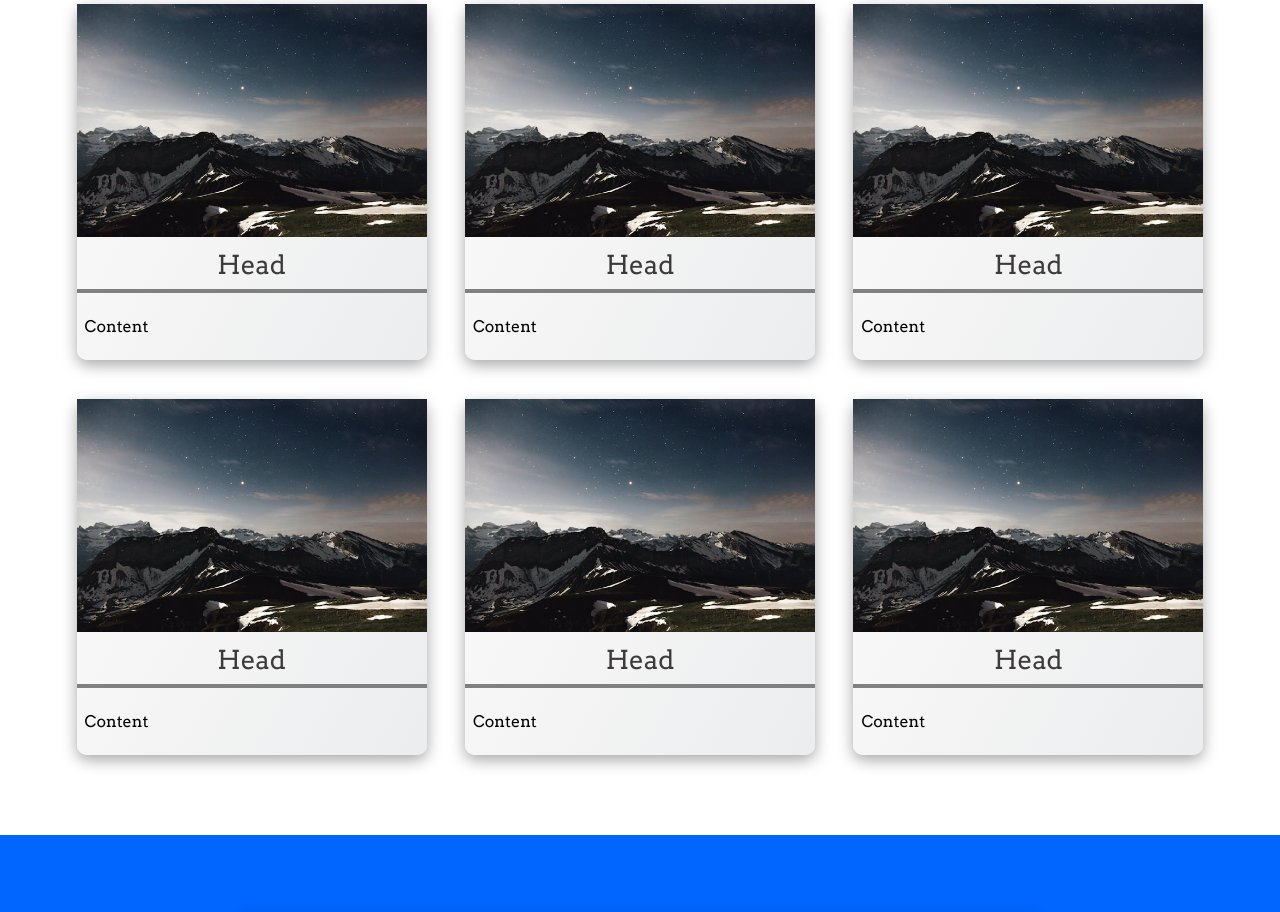
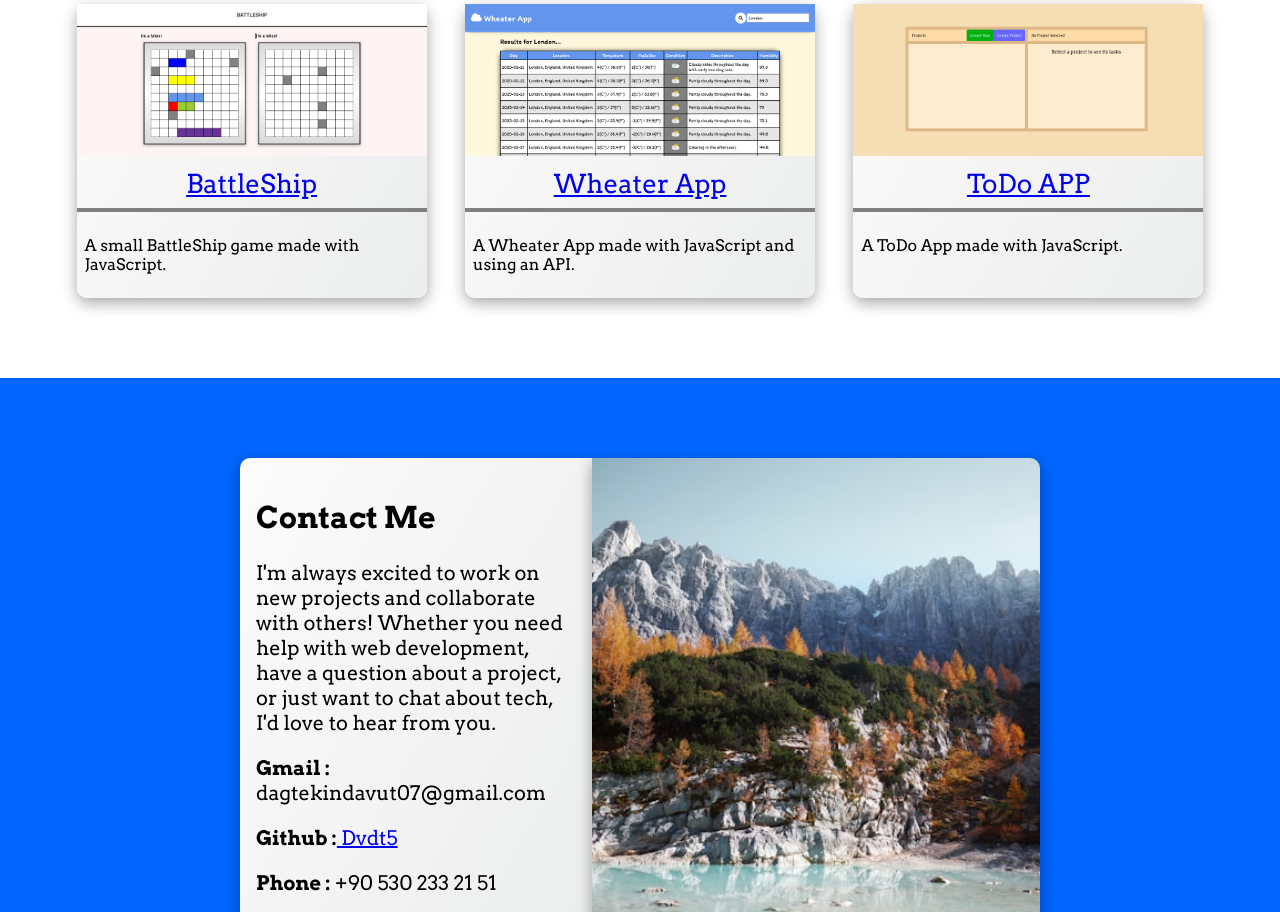
Before and after one commit to Dvdt5/Odin_Project---HomePage, a plain HTML site: page index.html in a window 1280 px wide. Shown: the part 1356-2268 px from the top of the page. Drawn offline with Linux system fonts and the light colour scheme; a web font is replaced by a local one.

Commit message:
added content

```diff
--- a/index.html
+++ b/index.html
@@ -15,7 +15,7 @@
 
         <section id="about">
             <div id="about-picture">
-                <img src="imgs/placeholder1.jpg" alt="ProfilePicture">
+                <img src="imgs/photo.jpeg" alt="ProfilePicture">
             </div>
             <div id="about-text">
                 <h2>About Me</h2>
@@ -55,57 +55,30 @@
         <section id="my-work">
             <h2 id="my-work-header">My Work</h2>
             <div class="my-work-card">
-                <img class="my-work-img" src="imgs/my-work-placeholder.jpg" alt="my-work-placeholder">
+                <img class="my-work-img" src="imgs/project1.png" alt="my-work-placeholder">
                 <div class="my-work-header">
-                    <p>Head</p>
+                    <p><a href="http://dagtekindavut.me/Odin_Project---Battleship/" target="_blank">BattleShip</a></p>
                 </div>
                 <div class="my-work-description">
-                    <p>Content</p>
+                    <p>A small BattleShip game made with JavaScript.</p>
                 </div>
             </div>
             <div class="my-work-card">
-                <img class="my-work-img" src="imgs/my-work-placeholder.jpg" alt="my-work-placeholder">
+                <img class="my-work-img" src="imgs/project2.png" alt="my-work-placeholder">
                 <div class="my-work-header">
-                    <p>Head</p>
+                    <p><a href="http://dagtekindavut.me/Odin_Project---Wheater_App/" target="_blank">Wheater App</a></p>
                 </div>
                 <div class="my-work-description">
-                    <p>Content</p>
+                    <p>A Wheater App made with JavaScript and using an API.</p>
                 </div>
             </div>
             <div class="my-work-card">
-                <img class="my-work-img" src="imgs/my-work-placeholder.jpg" alt="my-work-placeholder">
+                <img class="my-work-img" src="imgs/project3.png" alt="my-work-placeholder">
                 <div class="my-work-header">
-                    <p>Head</p>
+                    <p><a href="https://dvdt5.github.io/Odin_Project---ToDo_List/" target="_blank">ToDo APP</a></p>
                 </div>
                 <div class="my-work-description">
-                    <p>Content</p>
-                </div>
-            </div>
-            <div class="my-work-card">
-                <img class="my-work-img" src="imgs/my-work-placeholder.jpg" alt="my-work-placeholder">
-                <div class="my-work-header">
-                    <p>Head</p>
-                </div>
-                <div class="my-work-description">
-                    <p>Content</p>
-                </div>
-            </div>
-            <div class="my-work-card">
-                <img class="my-work-img" src="imgs/my-work-placeholder.jpg" alt="my-work-placeholder">
-                <div class="my-work-header">
-                    <p>Head</p>
-                </div>
-                <div class="my-work-description">
-                    <p>Content</p>
-                </div>
-            </div>
-            <div class="my-work-card">
-                <img class="my-work-img" src="imgs/my-work-placeholder.jpg" alt="my-work-placeholder">
-                <div class="my-work-header">
-                    <p>Head</p>
-                </div>
-                <div class="my-work-description">
-                    <p>Content</p>
+                    <p>A ToDo App made with JavaScript.</p>
                 </div>
             </div>
         </section>
```
Also changed, not shown: imgs/photo.jpeg (added), imgs/project1.png (added), imgs/project2.png (added), imgs/project3.png (added).
